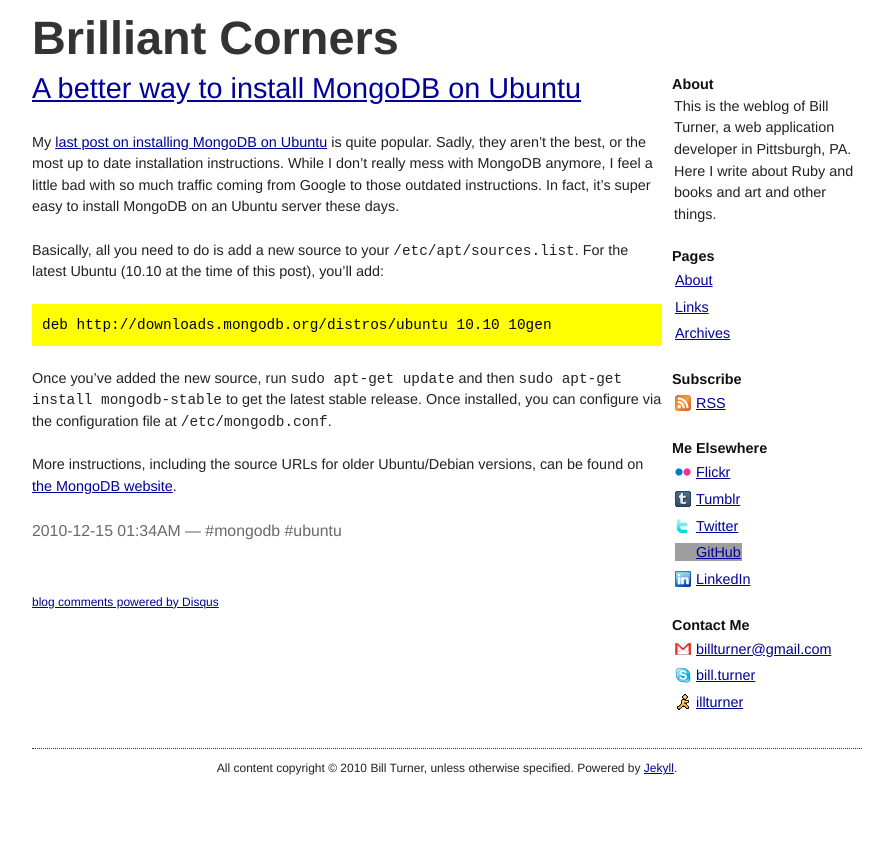
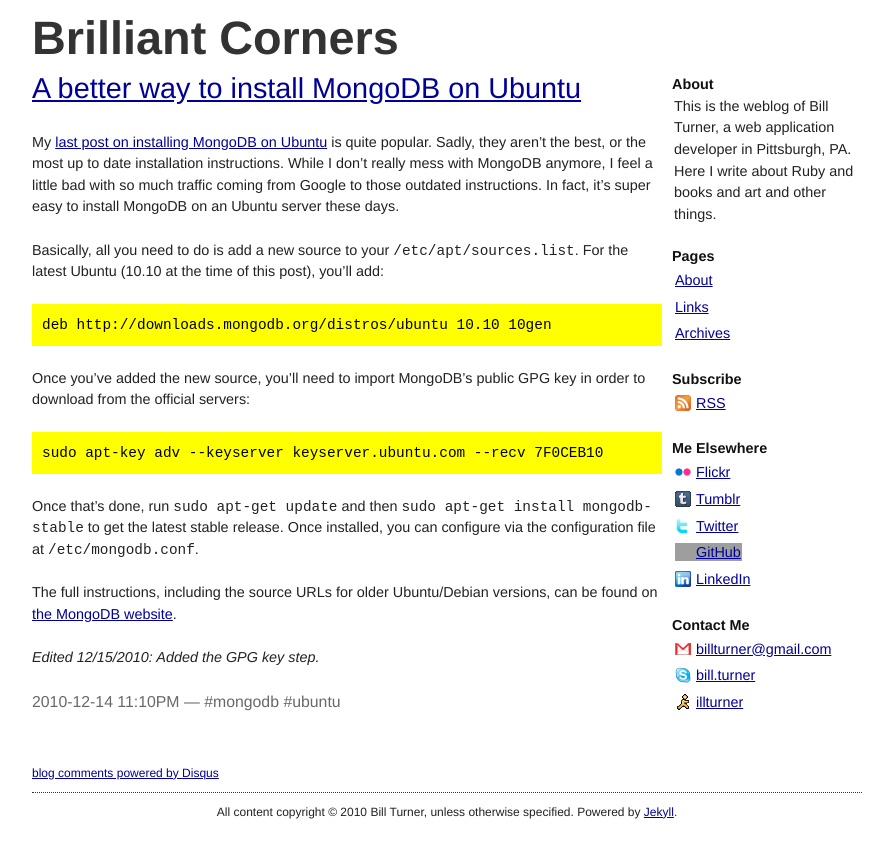
Before and after one commit to billturner/old_kindofblue_com, a Jekyll site: the page built from _posts/2010/12/2010-12-14-a-better-way-to-install-mongodb.markdown, in a window 1280 px wide. Shown: the top 858 px of the page, without its empty margins (133-1026 px from the left). Built offline with Jekyll 4.4.1, drawn with Linux system fonts in a browser that asks for light colours; nearby versions of some CDN libraries; Markdown is read by kramdown in place of the engine named in the settings; comment, search, counter and statistics services are not loaded; grey boxes are pictures that could not be loaded.

Commit message:
Adjusted mongodb post

```diff
--- a/_posts/2010/12/2010-12-14-a-better-way-to-install-mongodb.markdown
+++ b/_posts/2010/12/2010-12-14-a-better-way-to-install-mongodb.markdown
@@ -13,6 +13,12 @@
 
     deb http://downloads.mongodb.org/distros/ubuntu 10.10 10gen
 
-Once you've added the new source, run `sudo apt-get update` and then `sudo apt-get install mongodb-stable` to get the latest stable release. Once installed, you can configure via the configuration file at `/etc/mongodb.conf`.
+Once you've added the new source, you'll need to import MongoDB's public GPG key in order to download from the official servers:
 
-More instructions, including the source URLs for older Ubuntu/Debian versions, can be found on [the MongoDB website](http://www.mongodb.org/display/DOCS/Ubuntu+and+Debian+packages "Ubuntu and Debian package instructions on the MongoDB website").
+    sudo apt-key adv --keyserver keyserver.ubuntu.com --recv 7F0CEB10
+
+Once that's done, run `sudo apt-get update` and then `sudo apt-get install mongodb-stable` to get the latest stable release. Once installed, you can configure via the configuration file at `/etc/mongodb.conf`.
+
+The full instructions, including the source URLs for older Ubuntu/Debian versions, can be found on [the MongoDB website](http://www.mongodb.org/display/DOCS/Ubuntu+and+Debian+packages "Ubuntu and Debian package instructions on the MongoDB website").
+
+_Edited 12/15/2010: Added the GPG key step._
```
Also changed, not shown: other parts of _posts/2010/12/2010-12-14-a-better-way-to-install-mongodb.markdown (+1 -1 lines).
